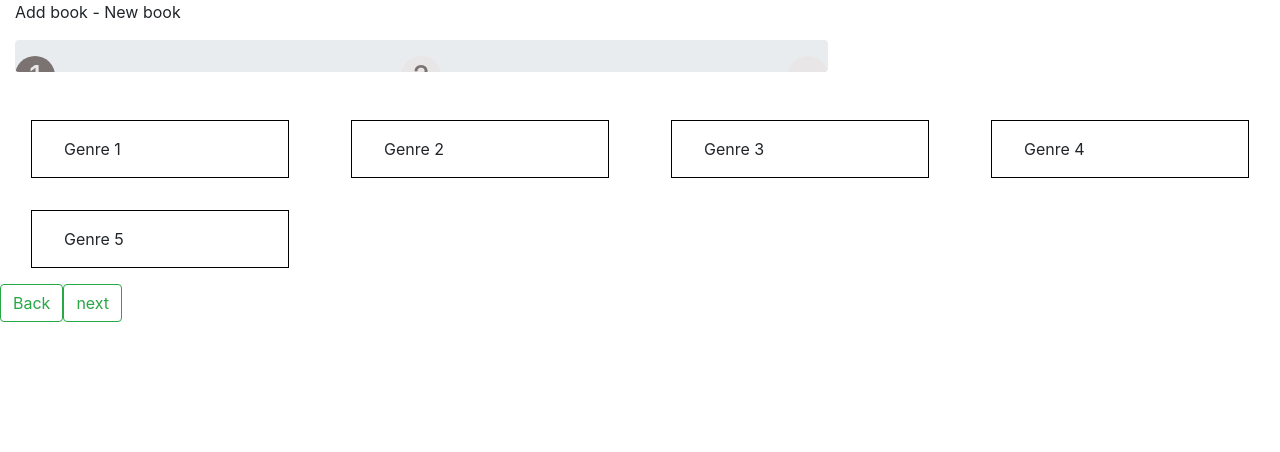
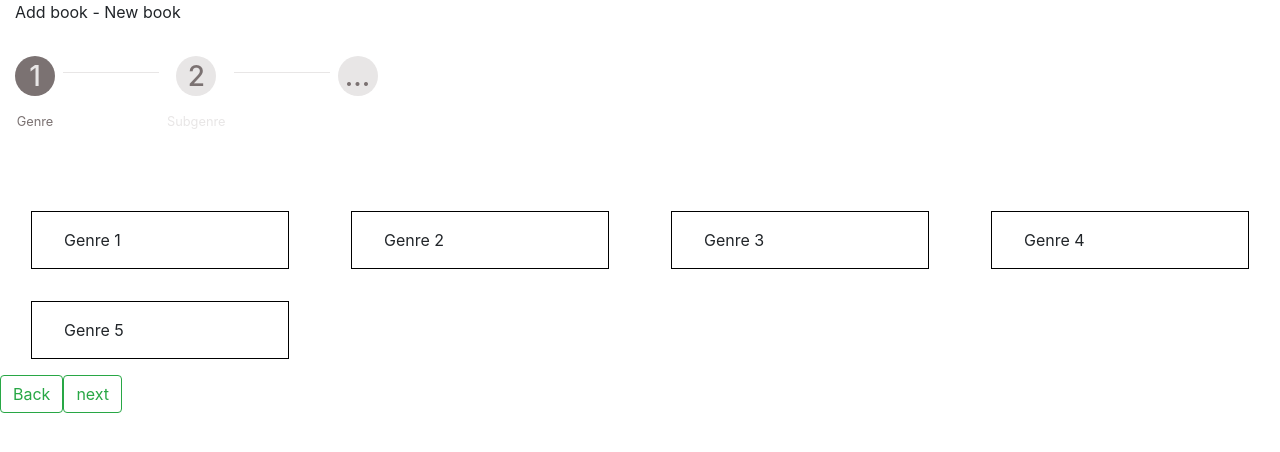
Before and after one commit to joticd/wizard-book, a React (Create React App) app: page / in a window 1280 px wide. Shown: the top 452 px of the page. Built offline with nearby package versions, Linux system fonts and the light colour scheme.

Commit message:
fix:header css

```diff
--- a/src/components/Header.tsx
+++ b/src/components/Header.tsx
@@ -8,12 +8,12 @@ const Header:React.FC = () => {
                 <p>Add book - New book</p>
             </div>
 
-            <div className="progress">
-                <div className="progress-single active"><h3>1</h3><p>Genre</p></div>
+            <div className="d-flex flex-row progressbar">
+                <div className="progressbar-single active"><h3>1</h3><p>Genre</p></div>
                 <div className="line"></div>
-                <div className="progress-single"><h3>2</h3><p>Subgenre</p></div>
+                <div className="progressbar-single"><h3>2</h3><p>Subgenre</p></div>
                 <div className="line"></div>
-                <div className="progress-single"><h3>...</h3><p></p></div>
+                <div className="progressbar-single"><h3>...</h3><p></p></div>
             </div>
         </header>
     )
--- a/src/style/Header.scss
+++ b/src/style/Header.scss
@@ -2,14 +2,13 @@
 $main: rgb(123, 114, 114);
 $second: #e8e6e6;
 
-.progress {
-    display: flex;
-    justify-content: space-between;
+.progressbar {
     width: 65%;
     padding: 1rem 0;
     margin-bottom: 2rem;
+    height: auto;
 
-    .progress-single {
+    .progressbar-single {
         display: flex;
         flex-direction: column;
         align-items: center;
```
